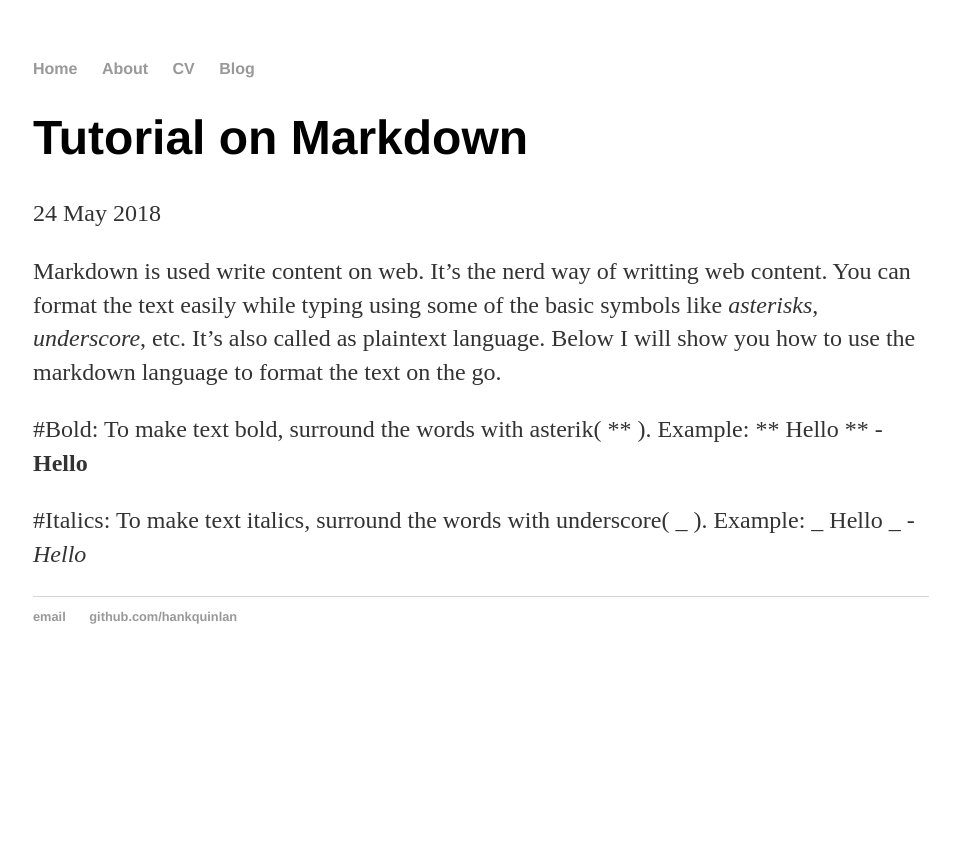
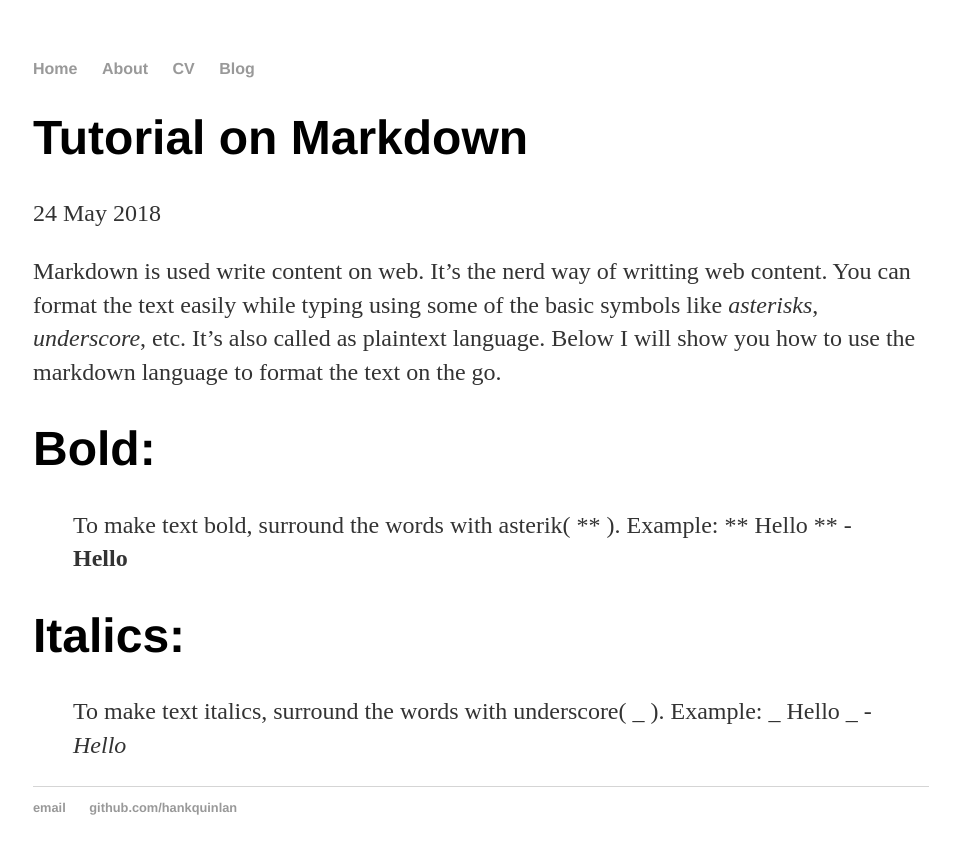
Before and after one commit to gokul-gokz/gokul-gokz.github.io, a Jekyll site: the page built from _posts/2018-05-24-Tutorial-on-markdown.md, in a window 1280 px wide. Shown: the top 854 px of the page, without its empty margins (159-1119 px from the left). Built offline with Jekyll 4.4.1, drawn with Linux system fonts in a browser that asks for light colours.

```diff
--- a/_posts/2018-05-24-Tutorial-on-markdown.md
+++ b/_posts/2018-05-24-Tutorial-on-markdown.md
@@ -5,10 +5,10 @@ date: 2018-05-24
 ---
 Markdown is used write content on web. It's the nerd way of writting web content. You can format the text easily while typing using some of the basic symbols like _asterisks_, _underscore_, etc. It's also called as plaintext language. Below I will show you how to use the markdown language to format the text on the go.
 
-#Bold:
-To make text bold, surround the words with asterik( ** ).
+# Bold:
+>To make text bold, surround the words with asterik( ** ).
 Example: ** Hello **  - **Hello**
 
-#Italics:
-To make text italics, surround the words with underscore( _ ).
+# Italics:
+>To make text italics, surround the words with underscore( _ ).
 Example: _ Hello _    - _Hello_
```
